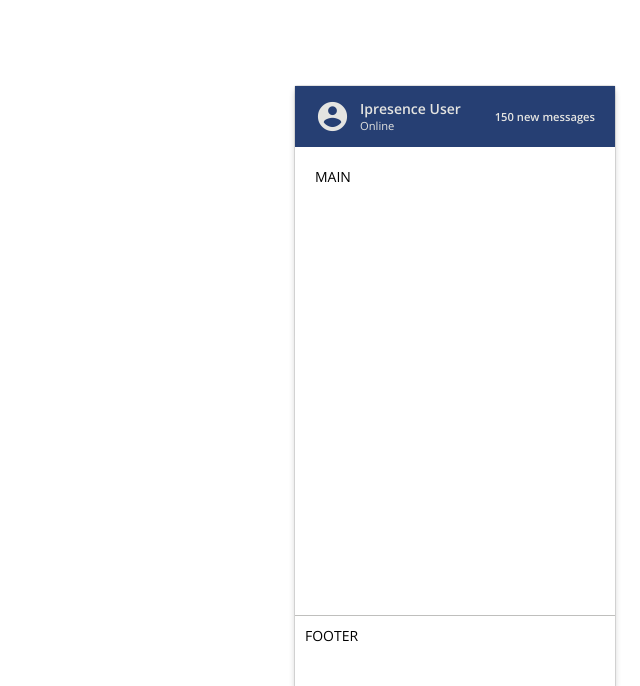
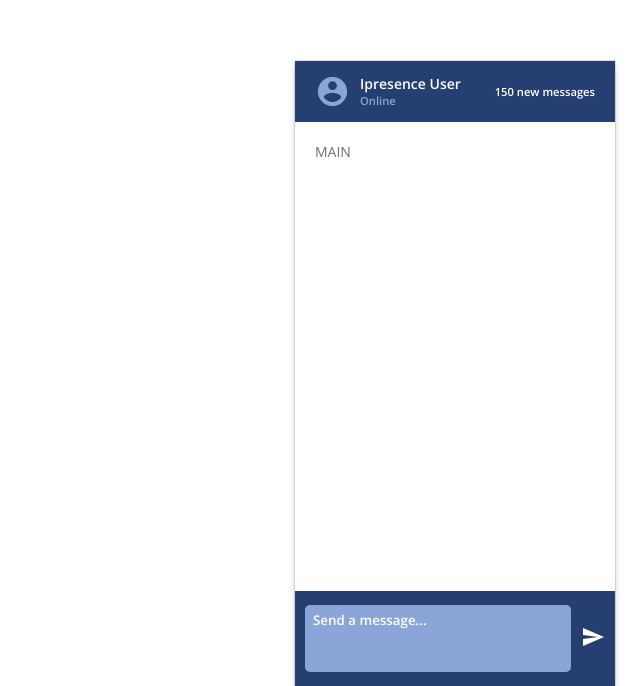
Before and after one commit to jdmiguel/react_chat, a React (Create React App) app: page / in a window 1280 px wide. Shown: the part 114-800 px from the top of the page, without its empty margins (640-1280 px from the left). Built offline with nearby package versions, Linux system fonts and the light colour scheme.

Commit message:
update footer and header styles

```diff
--- a/src/components/Footer/index.tsx
+++ b/src/components/Footer/index.tsx
@@ -3,8 +3,13 @@ import React from 'react';
 const Footer:React.FC = () => {
   return(
     <footer>
-      <div>
-        <p>FOOTER</p>
+      <div className="footer-wrapper">
+        <textarea placeholder="Send a message..." />
+        <button type="button">
+          <i className="material-icons">
+            send
+          </i>
+        </button>
       </div>
     </footer>
   )
--- a/src/components/Header/index.tsx
+++ b/src/components/Header/index.tsx
@@ -9,7 +9,7 @@ const Header:React.FC<HeaderProps> = ({onClick}) => {
     <header>
       <button type="button" onClick={onClick}></button>
       <div className="header-profile">
-        <i data-testid={'label-icon'} className="material-icons">
+        <i className="material-icons">
           account_circle
         </i>
         <div>
--- a/src/styles.css
+++ b/src/styles.css
@@ -1,4 +1,4 @@
-html, body, header, main, footer, div, h1, h2, h3, p, button, i {
+html, body, header, main, footer, div, h1, h2, h3, p, button, i, textarea {
   margin: 0;
   padding: 0;
 }
@@ -7,6 +7,7 @@ html {
   font-family: 'Open Sans', sans-serif;
   font-size: 14px;
   font-weight: 400;
+  color: #717366;
 }
 
 body {
@@ -26,8 +27,15 @@ header {
   align-items: center;
   padding: 0 20px;
   background-color: #263F73;
-  color: #e4e4e1;
+  color: #ffffff;
   height: 12vh;
+}
+
+button{
+  background: none;
+  border: none;
+  cursor: pointer;
+  outline: none;
 }
 
 header button {
@@ -41,6 +49,7 @@ header button {
 .header-profile i {
   font-size: 2.5rem;
   margin-right: 10px;
+  color: #8BA5D9;
 }
 
 h1 {
@@ -50,7 +59,7 @@ h1 {
 
 h2 {
   font-size: 0.8rem;
-  font-weight: 400;
+  color: #8BA5D9;
 }
 
 h3 {
@@ -66,12 +75,52 @@ main > div {
 }
 
 footer {
-  border-top: 1px solid #BFBFBD;
+  background-color: #263F73;
   height: 12vh;
+  display: flex;
 }
 
-footer > div {
-  padding: 10px;
+.footer-wrapper {
+  width: 100%;
+  display: flex;
+  align-items: center;
+  justify-content: space-between;
+  padding: 20px 10px;
+}
+
+.footer-wrapper i{
+  color: #ffffff;
+}
+
+textarea {
+  background-color: #8BA5D9;
+  color: #263F73;
+  resize: none;
+  width: 100%;
+  height: 100%;
+  border: none;
+  outline: none;
+  border-radius: 5px;
+  padding: 6px 8px;
+  margin-right: 10px;
+  font-family: 'Open Sans', sans-serif;
+  font-weight: 600;
+}
+
+::-webkit-textarea-placeholder {
+  color: #ffffff;
+}
+
+:-ms-textarea-placeholder {
+  color: #ffffff;
+}
+
+::-moz-textarea-placeholder {
+  color: #ffffff;
+}
+
+::placeholder {
+  color: #ffffff;
 }
 
 @media only screen and (max-width: 767px) and (orientation: landscape) {
@@ -89,7 +138,7 @@ footer > div {
 @media only screen and (min-width: 768px) {
   .app {
     width: 320px;
-    height: 600px;
+    height: 625px;
     position: fixed;
     bottom: 0;
     right: 25px;
@@ -99,7 +148,7 @@ footer > div {
   }
 
   .app.hide {
-    transform: translateY(542px);
+    transform: translateY(564px);
   }
 
   header {
@@ -116,17 +165,17 @@ footer > div {
     width: 100%;
     height: 100%;
     z-index: 1;
-    background: none;
-    border: none;
-    cursor: pointer;
-    outline: none;
   }
 
   main {
-    height: 470px;
+    height: 469px;
   }
 
   footer {
-    height: 70px;
+    height: 95px;
+  }
+
+  footer button:hover{
+    opacity: 0.8;
   }
 };
```
